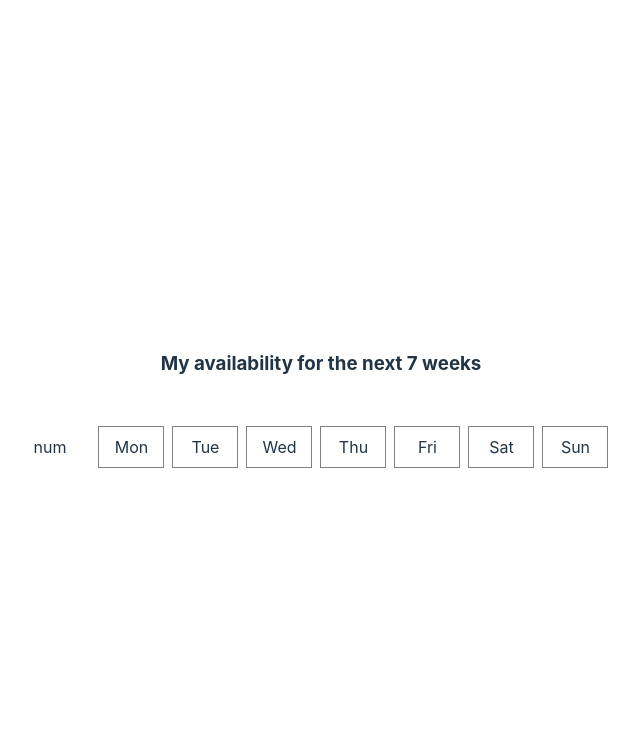
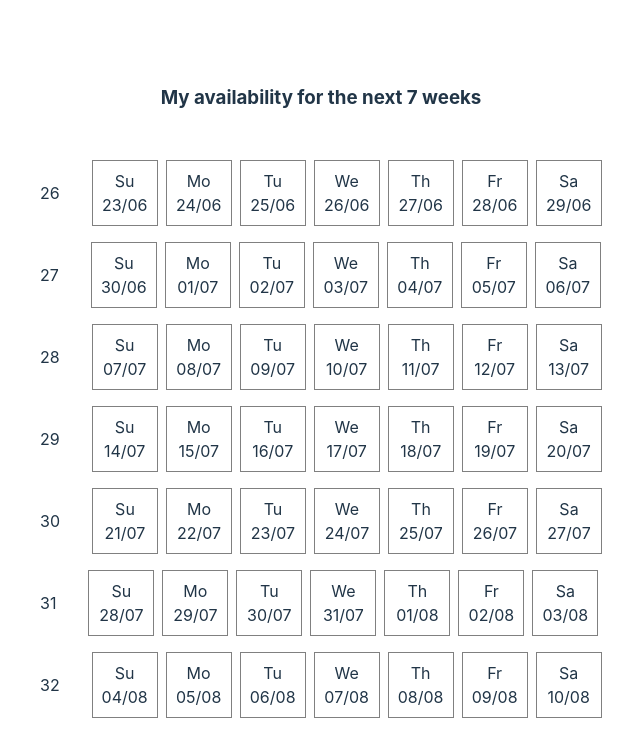
Before and after one commit to cameaann/tribeTestApp, a React (Vite) app: page / in a window 1280 px wide. Shown: the top 756 px of the page, without its empty margins (319-959 px from the left). Built offline with nearby package versions, Linux system fonts and the light colour scheme.

Commit message:
adding array of weeks to App

```diff
--- a/src/App.css
+++ b/src/App.css
@@ -12,12 +12,15 @@ h3{
 .week-block {
   display: flex;
   align-items: center;
+  margin-block-end: 1rem;
 }
 .week-num{
   margin-inline-end: 2rem;
 }
 
 .day-block {
+  display: flex;
+  flex-direction: column;
   width: 3rem;
   padding: .5rem;
   border: 1px solid grey;
@@ -30,3 +33,8 @@ h3{
 .day-block:hover{
   cursor: pointer;
 }
+
+.selected{
+  background-color: green;
+  color: white;
+}
--- a/src/App.jsx
+++ b/src/App.jsx
@@ -1,14 +1,35 @@
 import Week from "./components/Week";
+import { getWeeksArray } from "./service/getWeeksArray";
 import './App.css'
+import { useState } from "react";
 
 const App = () => {
 
+const [weeksArray, setWeeksArray] = useState(getWeeksArray());
 
+const onToggleSelected = (week, dayId) =>{
+  let updatedWeeks = weeksArray.map(w => {
+    if(w.week === week){
+      let updatedDays = w.days.map(day => {
+        if(day.id === dayId){
+          day.selected = !day.selected
+        }
+        return day;
+      })
+      w.days = updatedDays;
+    }
+    return w;
+  })
+  setWeeksArray(updatedWeeks)
+}
+
+console.log(weeksArray);
 
   return (
     <>
      <h3>My availability for the next 7 weeks</h3>
-     <Week/>
+     {weeksArray.map((week, index) => <Week key = {index} week = {week.week} days = {week.days} toggleSelected={onToggleSelected}/>)}
+
     </>
   )
 }
--- a/src/components/Day.jsx
+++ b/src/components/Day.jsx
@@ -1,8 +1,13 @@
 
-const Day = ({name}) => {
+const Day = ({day, toggleSelected}) => {
+    const onToggle = ()=>{
+        toggleSelected(day.id)
+    }
+
     return (
-     <div className="day-block">
-        <span>{name}</span>
+     <div className={day.selected === true ? "day-block selected" : "day-block"} onClick={onToggle}>
+        <span>{day.name}</span>
+        <span>{day.date}</span>
      </div>
     )
 }
--- a/src/components/Week.jsx
+++ b/src/components/Week.jsx
@@ -1,12 +1,25 @@
+// import { useState } from "react";
 import Day from "./Day";
 
-const Week = () =>{
+const Week = ({week, days, toggleSelected}) => {
+//   const [ days, setDays ] = useState(initial);
+//   console.log(days);
 
-    const days = ['Mon', 'Tue', 'Wed', 'Thu', 'Fri', 'Sat', 'Sun']
-    return(
-        <div className="week-block">
-        <span className="week-num">num</span>
-        {days.map((day, i) => <Day key={i} name = {day}/>)}</div>
-    )
-}
+  const onToggleSelected = (dayId) => {
+    toggleSelected(week, dayId);
+  };
+
+  return (
+    <div className="week-block">
+      <span className="week-num">{week}</span>
+      {days.map((day) => (
+        <Day
+          key={day + day.name}
+          toggleSelected={onToggleSelected}
+          day={day}
+        />
+      ))}
+    </div>
+  );
+};
 export default Week;
--- /dev/null
+++ b/src/service/getWeeksArray.js
@@ -0,0 +1,34 @@
+import dayjs from "dayjs";
+import weekOfYear from "dayjs/plugin/weekOfYear";
+dayjs.extend(weekOfYear);
+
+function getWeeksArray() {
+  const weeksArray = [];
+  const currentWeek = dayjs().week();
+
+  for (let i = 0; i < 7; i++) {
+    const weekStart = dayjs()
+      .week(currentWeek + i)
+      .startOf("week");
+
+    const days = [];
+
+    for (let j = 0; j < 7; j++) {
+      const day = weekStart.add(j, "day");
+      days.push({
+        id:dayjs(day).format("dd")+day.format("DD/MM"),
+        name: dayjs(day).format("dd"),
+        date: day.format("DD/MM"),
+        selected: false,
+      });
+    }
+
+    weeksArray.push({
+      week: currentWeek + i,
+      days: days,
+    });
+  }
+  return weeksArray;
+}
+
+export { getWeeksArray };
```
